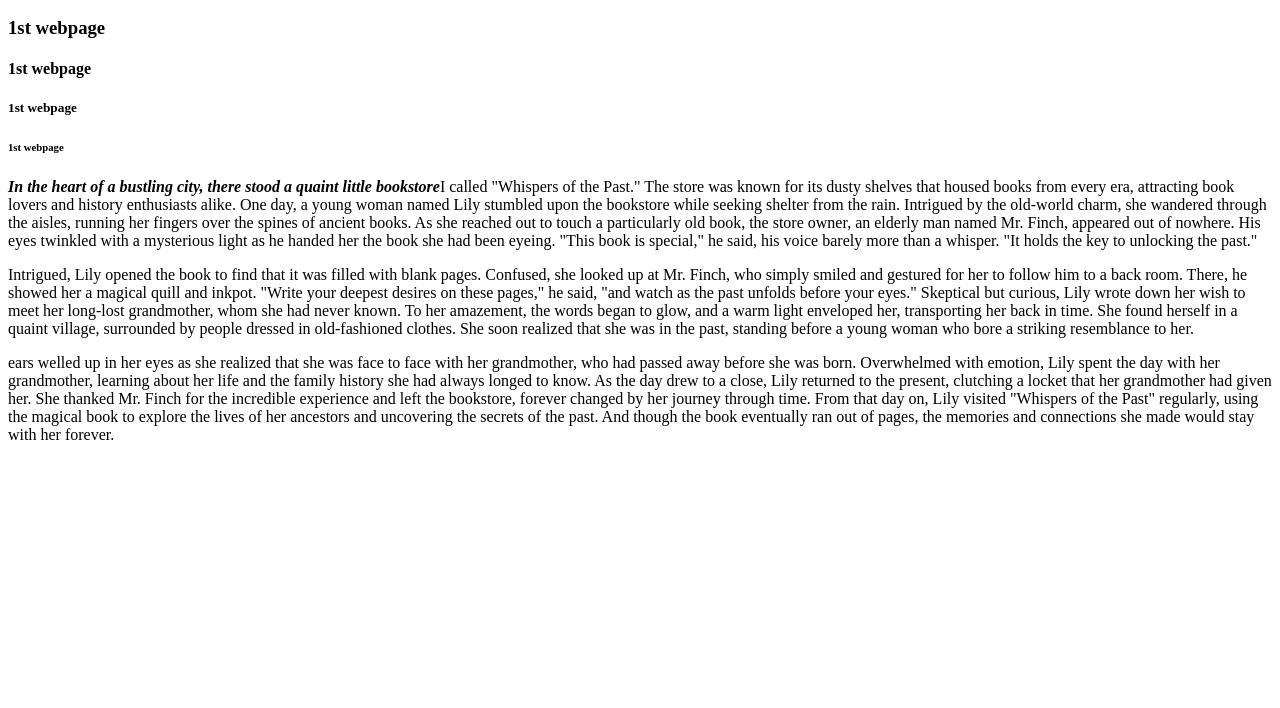
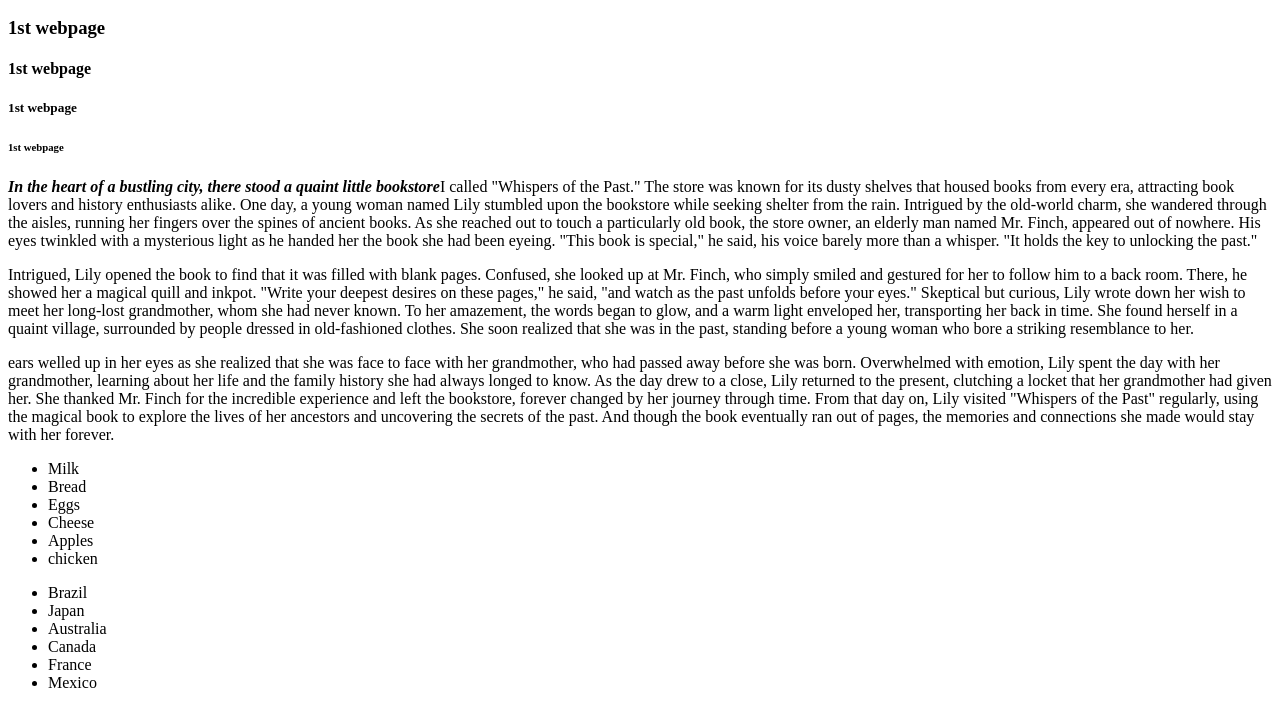
Before and after one commit to gc-ux/html-boilerplate, a plain HTML site: page index.html in a window 1280 px wide. Shown: the part 110-818 px from the top of the page. Drawn offline with Linux system fonts and the light colour scheme.

Commit message:
modified:   index.html - added ul list and ol list

```diff
--- a/index.html
+++ b/index.html
@@ -33,5 +33,28 @@
         <!-- will edit body soon -->
 
 
+        <ul>
+
+            <li>Milk</li>
+            <li>Bread</li>
+            <li>Eggs</li>
+            <li>Cheese</li>
+            <li>Apples</li>
+            <li>chicken</li>
+
+        </ul>
+
+
+        <ul>
+            <li>Brazil</li>
+            <li>Japan</li>
+            <li>Australia</li>
+            <li>Canada</li>
+            <li>France</li>
+            <li>Mexico</li>
+
+        </ul>
+
+
     </body>
 </html>
```
